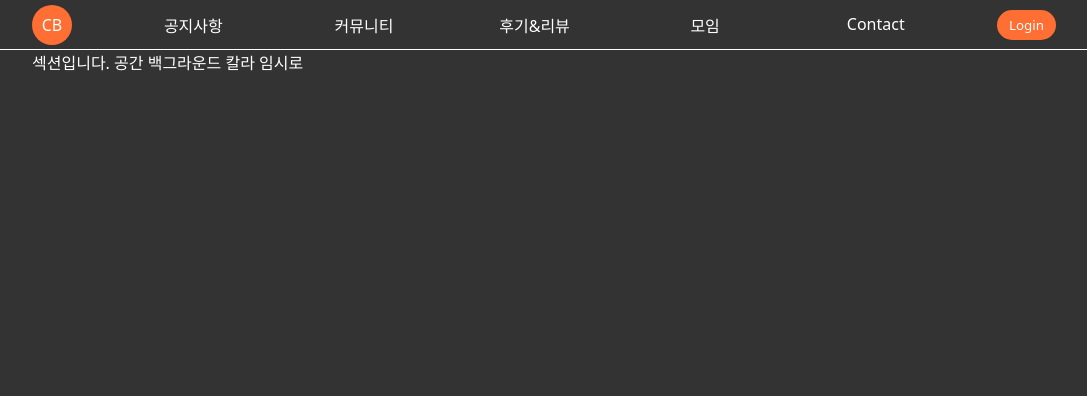
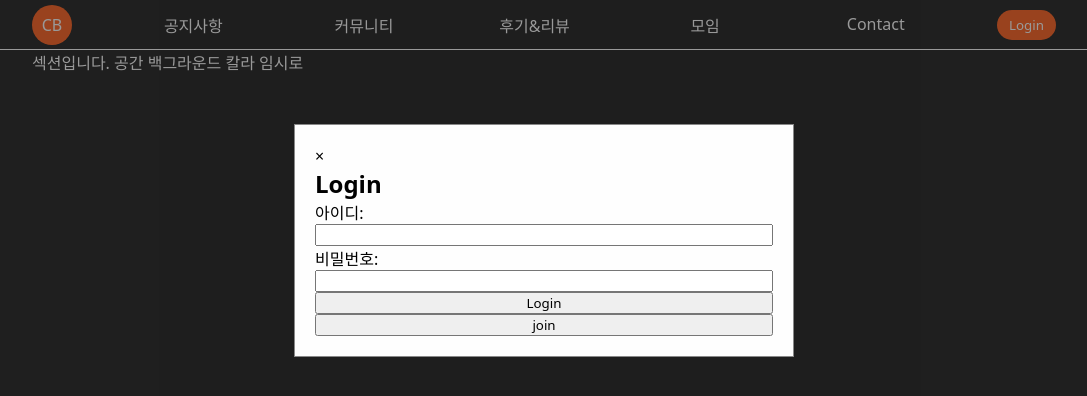
Before and after one commit to 206lee/teamproject, a plain HTML site: page index.html in a window 1280 px wide. Both pictures are taken after a click on the button "Login". Shown: the whole page, without its empty margins (96-1183 px from the left). Drawn offline with nearby package versions, Linux system fonts and the light colour scheme.

Commit message:
Add files via upload

```diff
--- a/index.css
+++ b/index.css
@@ -10,6 +10,40 @@ body{
     width: 100%;
     background-color: #333;
 }
+
+/* modal start */
+.modal {
+    display: none; /* Hidden by default */
+    position: fixed; /* Stay in place */
+    z-index: 1; /* Sit on top */
+    left: 0;
+    top: 0;
+    width: 100%; /* Full width */
+    height: 100%; /* Full height */
+    overflow: auto; /* Enable scroll if needed */
+    background-color: rgb(0,0,0); /* Fallback color */
+    background-color: rgba(0,0,0,0.4); /* Black w/ opacity */
+    padding-top: 60px;
+}
+
+.form-modal{
+    display: flex;
+    flex-direction: column;
+}
+.close-modal{
+    cursor: pointer;
+}
+/* Modal Content/Box */
+.modal-content {
+    background-color: #fefefe;
+    margin: 5% auto; /* 15% from the top and centered */
+    padding: 20px;
+    border: 1px solid #888;
+    width: 80%; /* Could be more or less, depending on screen size */
+    max-width: 500px;
+}
+
+/* modal end */
 
 /* header */
 .headerContainer{
@@ -107,7 +141,7 @@ body{
     display: block;
 }
 
-
+/* 로그인 버튼 */
 .btnLogin{
     display: flex;
     justify-content: center;
@@ -120,7 +154,7 @@ body{
     cursor: pointer;
 }
 .btnLogin:hover{
-    background-color: rgb(211, 78, 20);
+    background-color: rgb(228, 80, 17);
 }
 
 /* 섹션 */
--- a/index.html
+++ b/index.html
@@ -9,6 +9,23 @@
     <script src="index.js" defer></script>
 </head>
 <body>
+    <!-- Modal-start -->
+    <div id="loginModal" class="modal">
+        <div class="modal-content">
+            <span class="close-modal" id="close-modal">&times;</span>
+            <h2>Login</h2>
+            <form class="form-modal">
+                <label for="username">아이디:</label>
+                <input type="text" id="username" name="username">
+                <label for="password">비밀번호:</label>
+                <input type="password" id="password" name="password">
+                <button type="submit">Login</button>
+                <button type="button">join</button>
+            </form>
+        </div>
+    </div>
+    <!-- Modal-end -->
+
     <header class="headerContainer">
         <div class="navbarLogo">
             <a href="#"><span>CB</span></a>
@@ -53,7 +70,7 @@
             </ul>
         </nav>
         <div class="loginContainer">
-            <button class="btnLogin">Login</button>
+            <button class="btnLogin" id="btnLogin">Login</button>
         </div>
     </header>
     <section class="sectionContainer">
--- a/index.js
+++ b/index.js
@@ -11,4 +11,44 @@ $(function(){
     //     e.preventDefault();
     //     console.log("상위게시판 클릭");
     // });
+
+    // modal
+    $("#btnLogin").click(function(){
+        console.log("로그인 클릭");
+        $("#loginModal").show();
+    });
+    $("#close-modal").click(function(){
+        $("#loginModal").hide();
+    });
+    $(window).on('click', function(event) {
+        if ($(event.target).is('#loginModal')) {
+            $('#loginModal').hide();
+        }
+    });
 });
+
+// Get the modal
+const modal = document.getElementById('loginModal');
+
+// Get the button that opens the modal
+const btn = document.getElementById('loginBtn');
+
+// Get the <span> element that closes the modal
+const span = document.getElementsByClassName('close')[0];
+
+// When the user clicks the button, open the modal
+// btn.onclick = function() {
+//     modal.style.display = 'block';
+// }
+
+// When the user clicks on <span> (x), close the modal
+// span.onclick = function() {
+//     modal.style.display = 'none';
+// }
+
+// When the user clicks anywhere outside of the modal, close it
+// window.onclick = function(event) {
+//     if (event.target == modal) {
+//         modal.style.display = 'none';
+//     }
+// }
```
